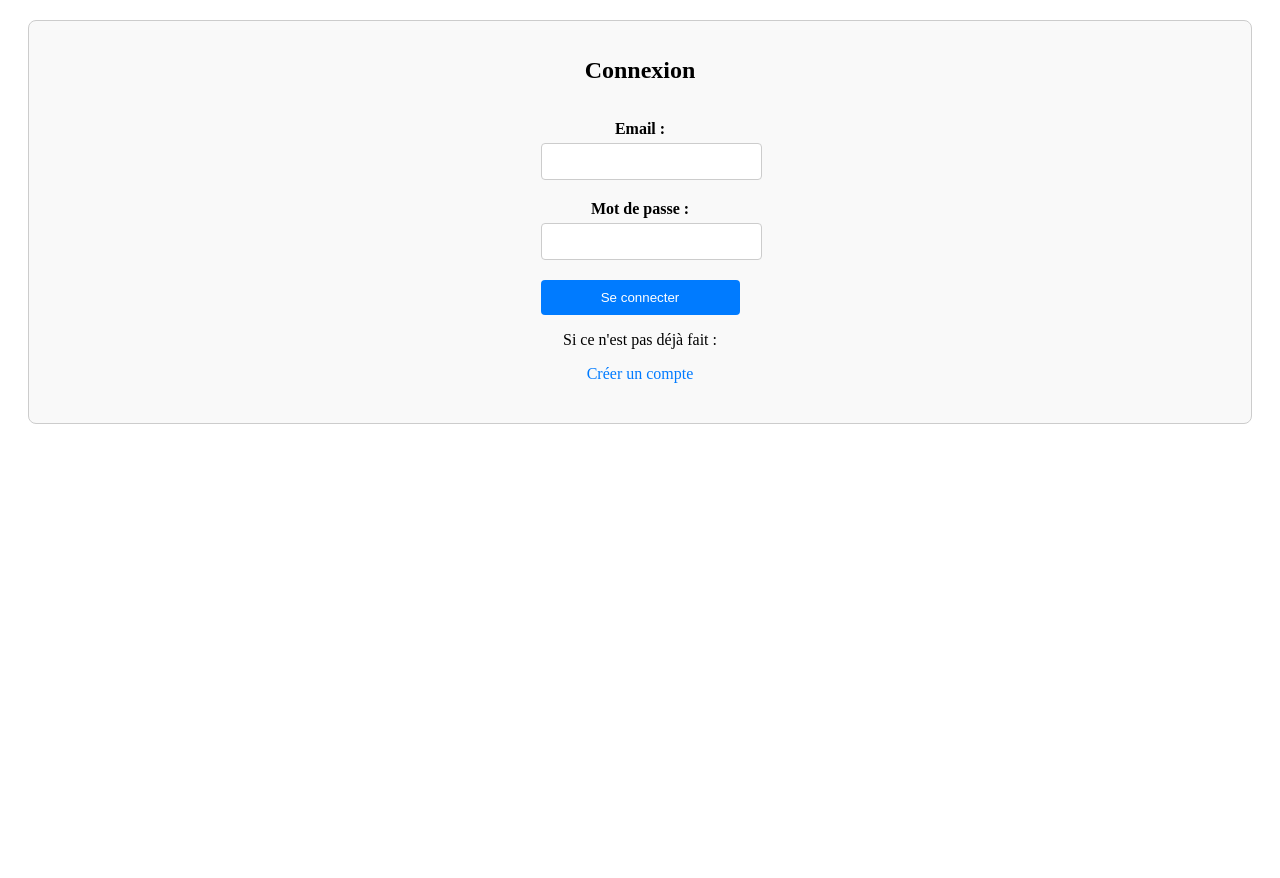
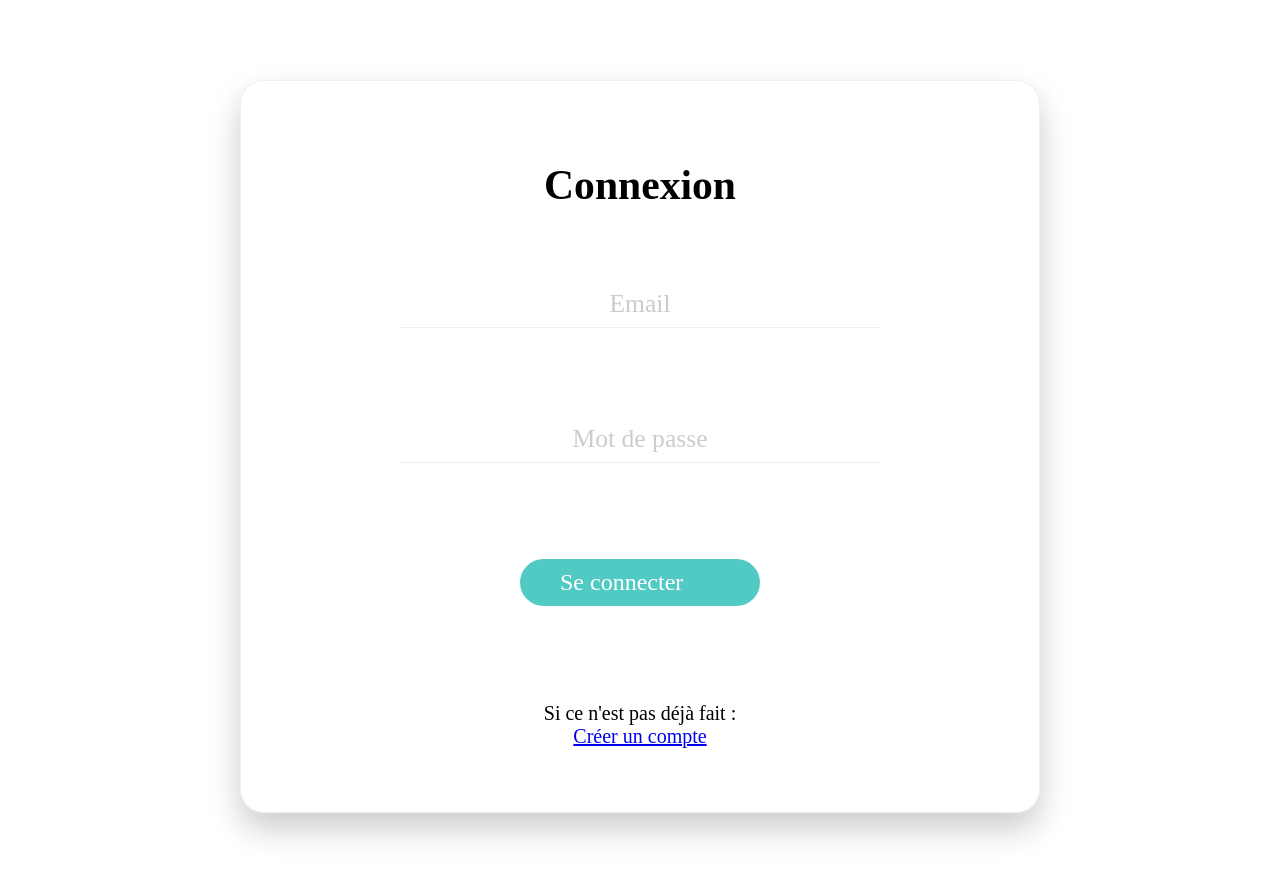
Before and after one commit to FannyEb/la-fine-equipe-frontend, an Angular app in the folder la-fine-equipe/: page /login in a window 1280 px wide. Shown: the top 878 px of the page. Before the commit the page ends 800 px from the top, so only its background shows below. Built offline with nearby package versions, Linux system fonts and the light colour scheme.

Commit message:
✅feat : Ajout SCSS sur la page Login

```diff
--- a/la-fine-equipe/src/app/login/login.component.scss
+++ b/la-fine-equipe/src/app/login/login.component.scss
@@ -1,61 +1,113 @@
-.login-container {
-  display: flex;
-  flex-direction: column;
-  align-items: center;
+* {
+  margin: 0;
+  padding: 0;
+  box-sizing: border-box;
+  font-size: 20px;
+}
+
+.form {
+  width: 50rem;
+  margin: 5rem auto;
   text-align: center;
-  margin: 20px;
-  padding: 20px;
-  border: 1px solid #ccc;
-  border-radius: 8px;
-  background-color: #f9f9f9;
+  border-radius: 1.5rem;
+  border: 1px solid #eee;
+  box-shadow: 0 1rem 2rem 0.03rem rgba(0, 0, 0, 0.2);
+  font-family: "Balsamiq Sans", cursive;
 
-  h1 {
-    font-size: 24px;
+  &__heading {
+    font-size: 2.6rem;
+    padding: 5rem 0;
+    color: #000000;
   }
 
-  p {
-    font-size: 16px;
+  &__group {
+    padding-bottom: 4rem;
+    position: relative;
   }
 
-  a {
-    color: #007bff;
-    text-decoration: none;
+  &__input {
+    width: 30rem;
+    color: #aaa;
+    border: none;
+    background-color: transparent;
+    border-bottom: 1px solid #eee;
+    padding-bottom: 0.5rem;
+    margin-bottom: 2rem;
+    outline: none;
+    text-align: center;
+    font-size: 1.6rem;
+    font-family: inherit;
+
+    &:-webkit-autofill,
+    &:-webkit-autofill:hover {
+      -webkit-text-fill-color: #aaa !important;
+      -webkit-box-shadow: 0 0 0 3rem white inset !important;
+    }
+
+    &::placeholder {
+      color: #ccc;
+    }
+
+    &:not(:placeholder-shown) + .form__label {
+      opacity: 1;
+      color: #ddd;
+      position: absolute;
+      top: 42px;
+      width: 100%;
+      font-size: 20px;
+    }
+  }
+
+  &__label {
+    display: block;
+    color: #ccc;
+    transition: all 0.4s ease;
+    opacity: 0;
+    position: absolute;
+    top: 2.8rem;
+    width: 100%;
+    font-size: 2.4rem;
   }
 }
 
-.login-form {
-  max-width: 300px;
-  margin: 20px auto;
+.btn {
+  margin: 0 auto;
+  margin-bottom: 6rem;
+  border: none;
+  color: #fff;
+  font-family: inherit;
+  font-size: 24px;
+  position: relative;
+  width: 15rem;
 
-  .form-group {
-    margin-bottom: 20px;
+  display: flex;
+  align-items: center;
 
-    label {
-      display: block;
-      font-weight: bold;
-      margin-bottom: 5px;
-    }
+  transition: all 0.3s ease-in;
+}
 
-    input {
-      width: 100%;
-      padding: 10px;
-      border: 1px solid #ccc;
-      border-radius: 4px;
+.btn--large {
+  border-radius: 25px;
+  padding: 10px 35px 10px 40px;
+}
+
+.btn--color {
+  background-color: #52cac4;
+  color: white;
+
+  &:hover {
+    background-color: #4dafaa;
+
+    .btn__icon {
+      position: absolute;
+      left: 12rem;
+      opacity: 0;
+      transition: all 0.5s ease-in;
     }
   }
 
-  .submit-button {
-    display: block;
-    width: 100%;
-    background-color: #007bff;
-    color: #fff;
-    padding: 10px;
-    border: none;
-    border-radius: 4px;
-    cursor: pointer;
-
-    &:hover {
-      background-color: #0056b3;
-    }
+  &:active {
+    background-color: #2ecc71;
+    outline: none;
   }
 }
--- a/la-fine-equipe/src/app/login/login.component.ts
+++ b/la-fine-equipe/src/app/login/login.component.ts
@@ -9,35 +9,39 @@ import { FormsModule } from '@angular/forms';
   imports: [FormsModule, RouterLink],
   template: `
     <div class="login-container">
-      <h1>Connexion</h1>
-
-      <form (ngSubmit)="onSubmit()" #loginForm="ngForm" class="login-form">
-        <div class="form-group">
-          <label for="email">Email :</label>
+      <form (ngSubmit)="onSubmit()" #loginForm="ngForm" class="form">
+        <h1 class="form__heading">Connexion</h1>
+        <div class="form__group">
           <input
             type="email"
             id="email"
             [(ngModel)]="user.socialSecurityNumber"
             name="email"
+            class="form__input"
+            placeholder="Email"
             required
           />
+          <label for="email" class="form__label">Email</label>
         </div>
-
-        <div class="form-group">
-          <label for="password">Mot de passe :</label>
+        <div class="form__group">
           <input
             type="password"
             id="password"
             [(ngModel)]="user.password"
             name="password"
+            class="form__input"
+            placeholder="Mot de passe"
             required
           />
+          <label for="password" class="form__label">Mot de passe</label>
         </div>
-
-        <button type="submit" class="submit-button">Se connecter</button>
-
-        <p>Si ce n'est pas déjà fait :</p>
-        <a [routerLink]="['/signin']">Créer un compte</a>
+        <button type="submit" class="btn btn--large btn--color submit-button">
+          Se connecter
+        </button>
+        <div class="form__group">
+          <p>Si ce n'est pas déjà fait :</p>
+          <a [routerLink]="['/signin']">Créer un compte</a>
+        </div>
       </form>
     </div>
   `,
--- a/la-fine-equipe/src/app/signin/signin.component.html
+++ /dev/null
@@ -1 +0,0 @@
-<app-signin />
```
